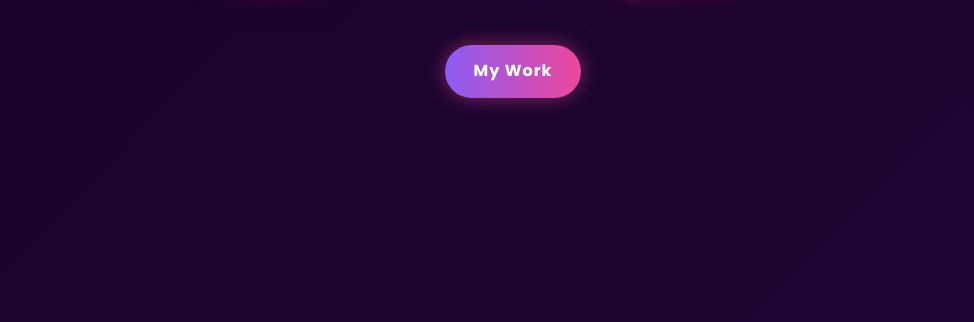
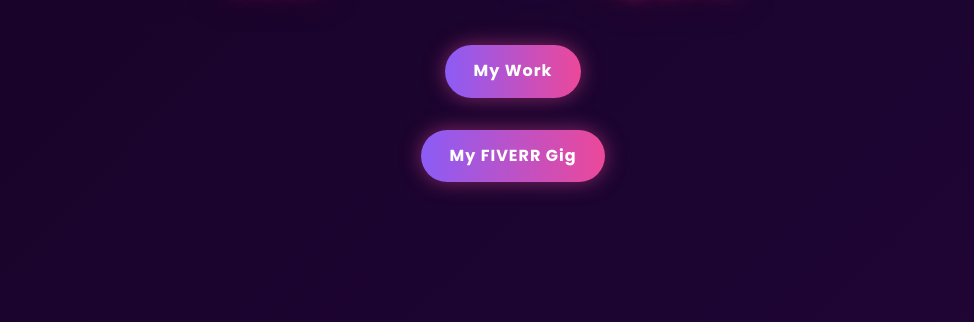
Before and after one commit to iitssuper/supersawesomestuff, a plain HTML site: page index.html in a window 1280 px wide. Shown: the part 224-546 px from the top of the page, without its empty margins (127-1101 px from the left). Drawn offline with Linux system fonts and the light colour scheme.

Commit message:
Added my FIVERR GIG link

```diff
--- a/index.html
+++ b/index.html
@@ -17,6 +17,7 @@
         and <span class="glow">high quality</span> scripts.
     </p>
     <a href="#projects" class="btn">My Work</a>
+    <a href="https://www.fiverr.com/s/xXR8YX4" class="btn">My FIVERR Gig</a>
   </section>
 
   <!-- About -->
```
